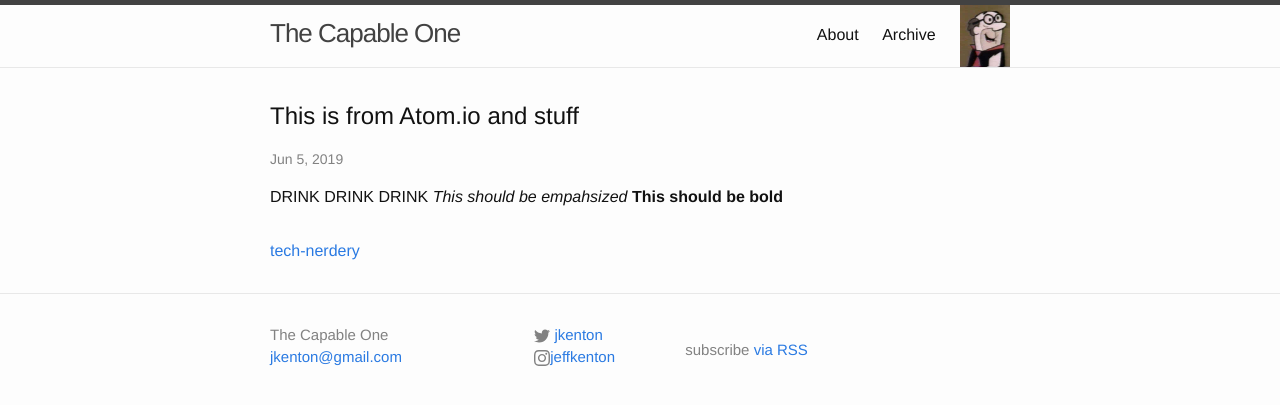
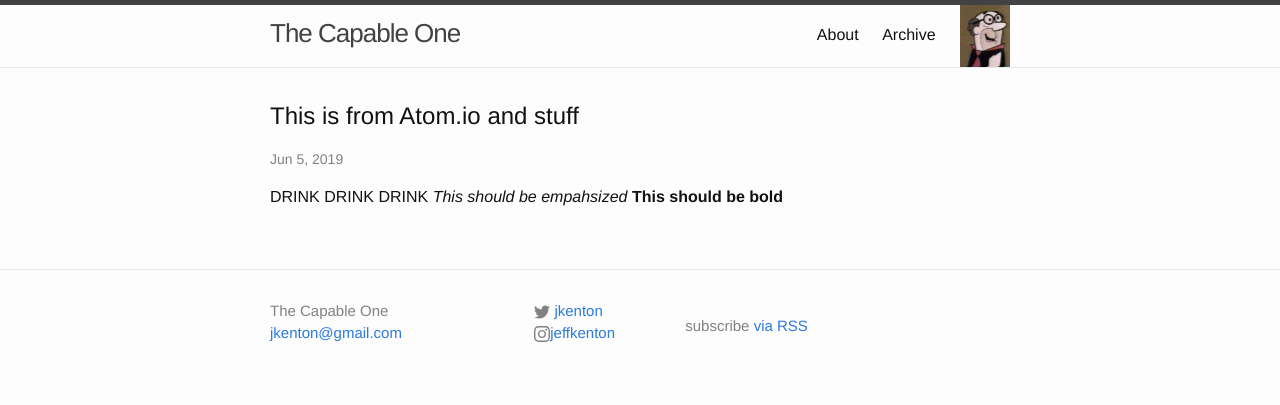
Before and after one commit to jkenton/CapableOne, a Jekyll site: the page built from _posts/2019-06-05-atom-testing.md, in a window 1280 px wide. Shown: the top 405 px of the page. Built offline with Jekyll 4.4.1, drawn with Linux system fonts in a browser that asks for light colours.

```diff
--- a/_layouts/post.html
+++ b/_layouts/post.html
@@ -28,7 +28,7 @@ layout: default
     {% assign categories = page.categories %}
   {% endif %}
   {% for category in categories %}
-  <a href="{{site.baseurl}}/categories/#{{category|slugize}}">{{category}}</a>
+  <!-- <a href="{{site.baseurl}}/categories/#{{category|slugize}}">{{category}}</a> -->
   {% unless forloop.last %}&nbsp;{% endunless %}
   {% endfor %}
 </div>
```
